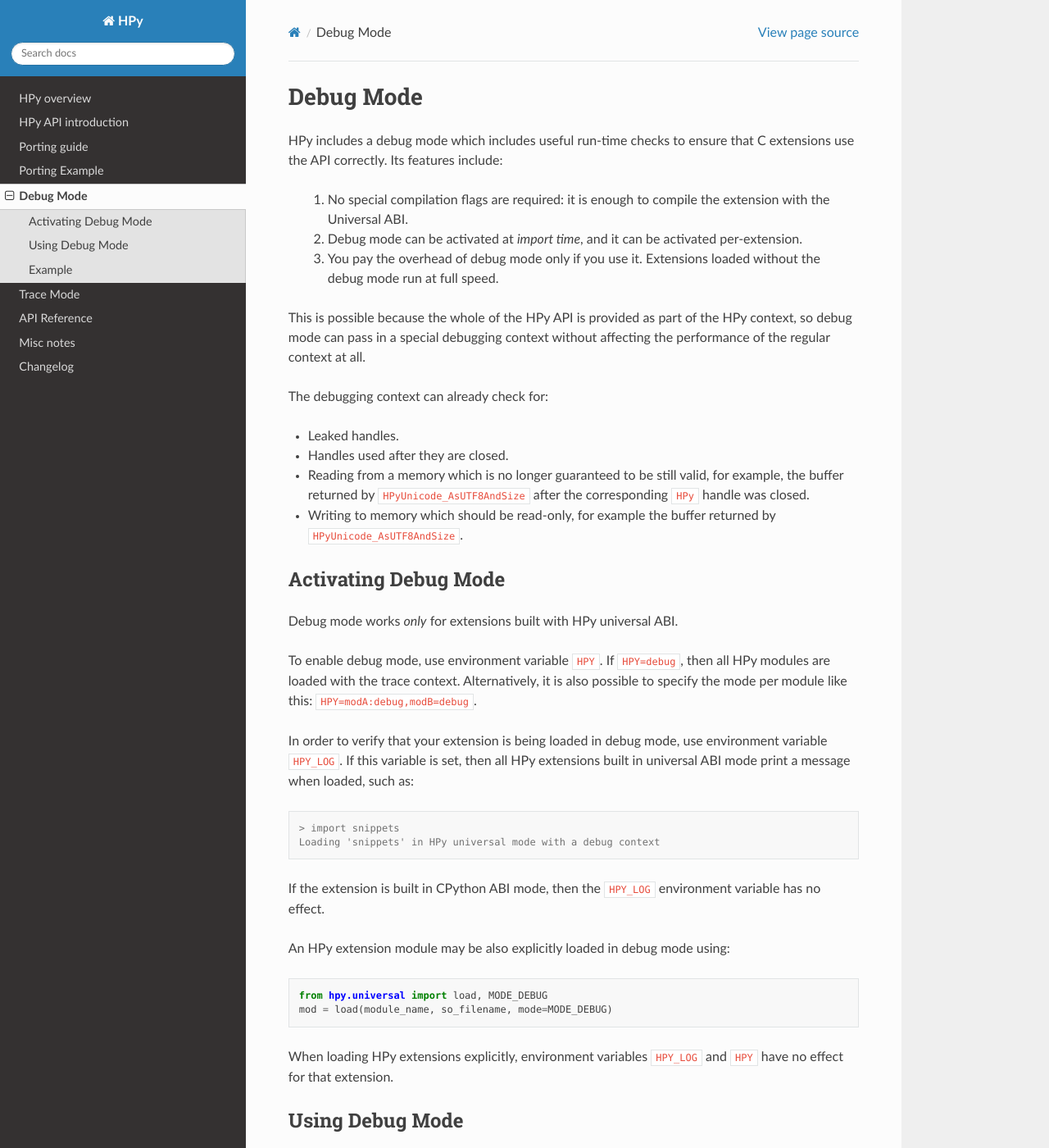
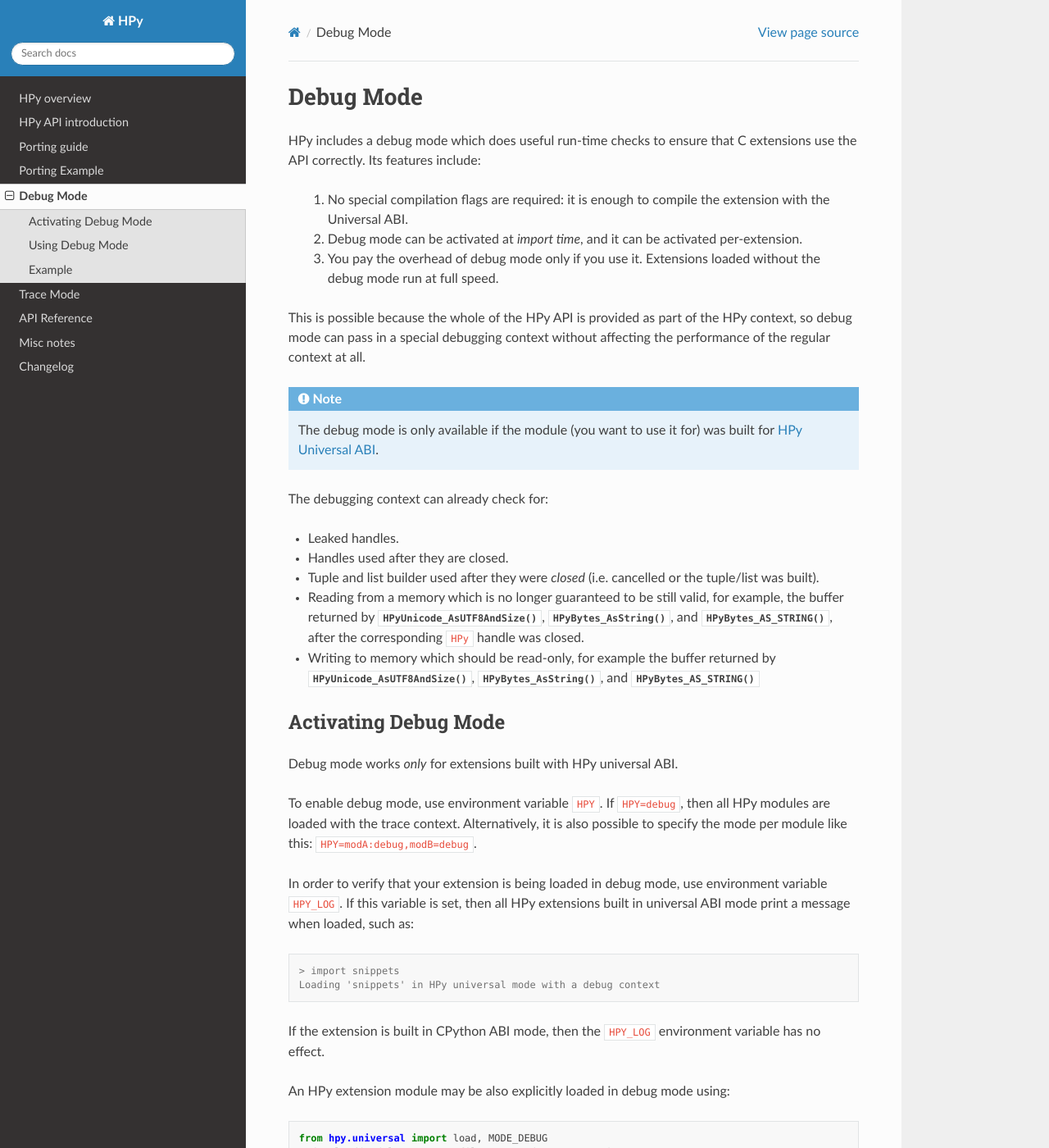
Before and after one commit to hpyproject/hpy, a Sphinx documentation site: the page built from docs/debug-mode.rst, in a window 1280 px wide and 1400 px high. Shown: the whole window at 82% size. Built offline with Sphinx 7.4.7 and the Read the Docs theme 2.0.0, drawn with Linux system fonts in a browser that asks for light colours; some of the changed text lies outside the part shown.

Commit message:
Update debug mode doc (bytes data ptr, tuple/list builder)

```diff
--- a/docs/debug-mode.rst
+++ b/docs/debug-mode.rst
@@ -1,8 +1,8 @@
 Debug Mode
 ==========
 
-HPy includes a debug mode which includes useful run-time checks to ensure
-that C extensions use the API correctly. Its features include:
+HPy includes a debug mode which does useful run-time checks to ensure that C
+extensions use the API correctly. Its features include:
 
     1. No special compilation flags are required: it is enough to compile the
        extension with the Universal ABI.
@@ -17,15 +17,22 @@
 context, so debug mode can pass in a special debugging context without affecting
 the performance of the regular context at all.
 
+.. note:: The debug mode is only available if the module (you want to use it
+    for) was built for :term:`HPy Universal ABI`.
+
 The debugging context can already check for:
 
 * Leaked handles.
 * Handles used after they are closed.
+* Tuple and list builder used after they were *closed* (i.e. cancelled or the
+  tuple/list was built).
 * Reading from a memory which is no longer guaranteed to be still valid,
-  for example, the buffer returned by ``HPyUnicode_AsUTF8AndSize`` after the
+  for example, the buffer returned by :c:func:`HPyUnicode_AsUTF8AndSize`,
+  :c:func:`HPyBytes_AsString`, and :c:func:`HPyBytes_AS_STRING`, after the
   corresponding ``HPy`` handle was closed.
 * Writing to memory which should be read-only, for example the buffer
-  returned by ``HPyUnicode_AsUTF8AndSize``.
+  returned by :c:func:`HPyUnicode_AsUTF8AndSize`, :c:func:`HPyBytes_AsString`,
+  and :c:func:`HPyBytes_AS_STRING`
 
 
 Activating Debug Mode
@@ -66,8 +73,14 @@
 Using Debug Mode
 ----------------
 
-HPy debug module uses the ``LeakDetector`` class to detect leaked ``HPy``
-handles. Example usage of ``LeakDetector``:
+The default behavior in case of the debug mode detects an error is to either
+abort the process (using :c:func:`HPy_FatalError`) or raise a fatal exception.
+This may sound very strict but in general, it is not safe to continue the
+execution.
+
+This is, however, different in the case of testing and so module ``hpy.debug``
+exposes the ``LeakDetector`` class to detect leaked ``HPy`` handles. For
+example:
 
 .. literalinclude:: examples/tests.py
   :language: python
@@ -103,10 +116,11 @@
   :start-at: hpy.debug.disable_handle_stack_traces
   :end-at: hpy.debug.disable_handle_stack_traces
 
-.. Note: the following output is tested in test_leak_detector_with_traces_output
 
 Example
 -------
+
+.. note: The following output is tested in test_leak_detector_with_traces_output
 
 Following HPy function leaks a handle:
 
```
Also changed, not shown: other parts of docs/debug-mode.rst (+3 -3 lines).
